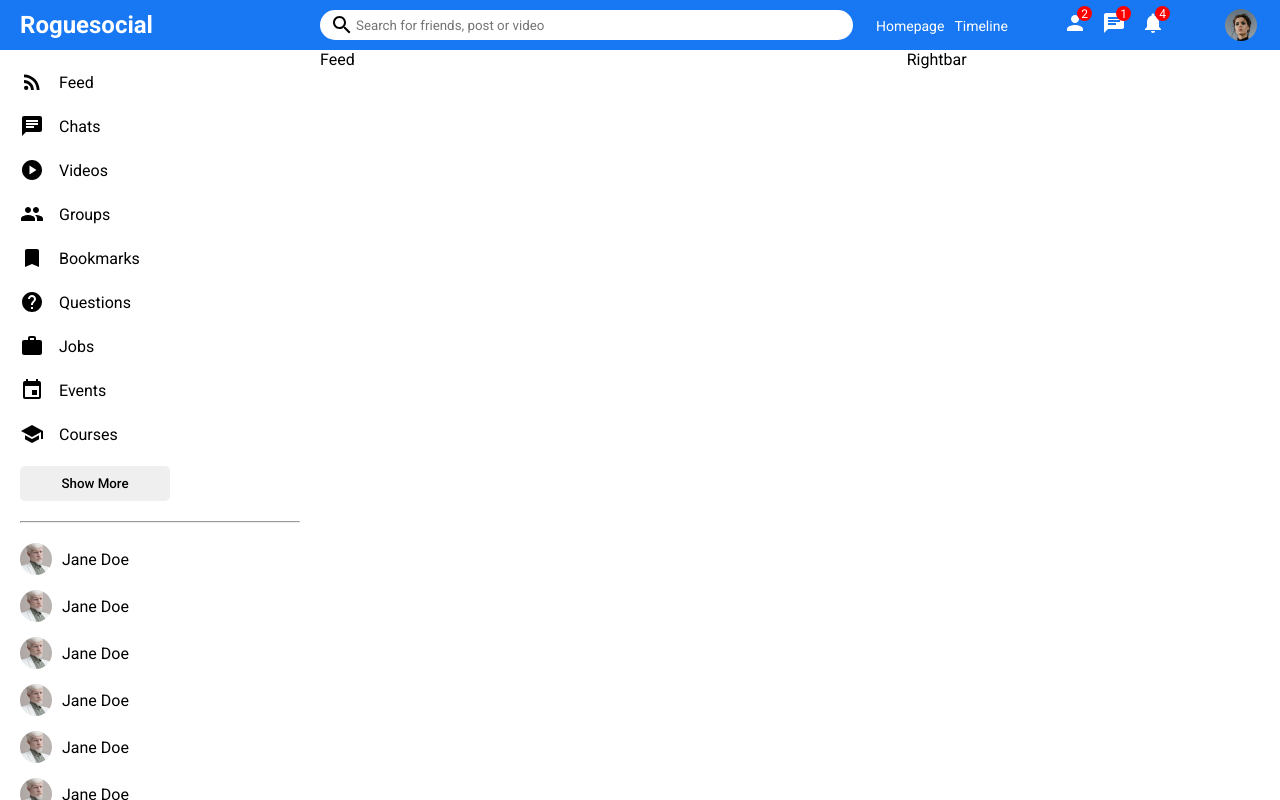
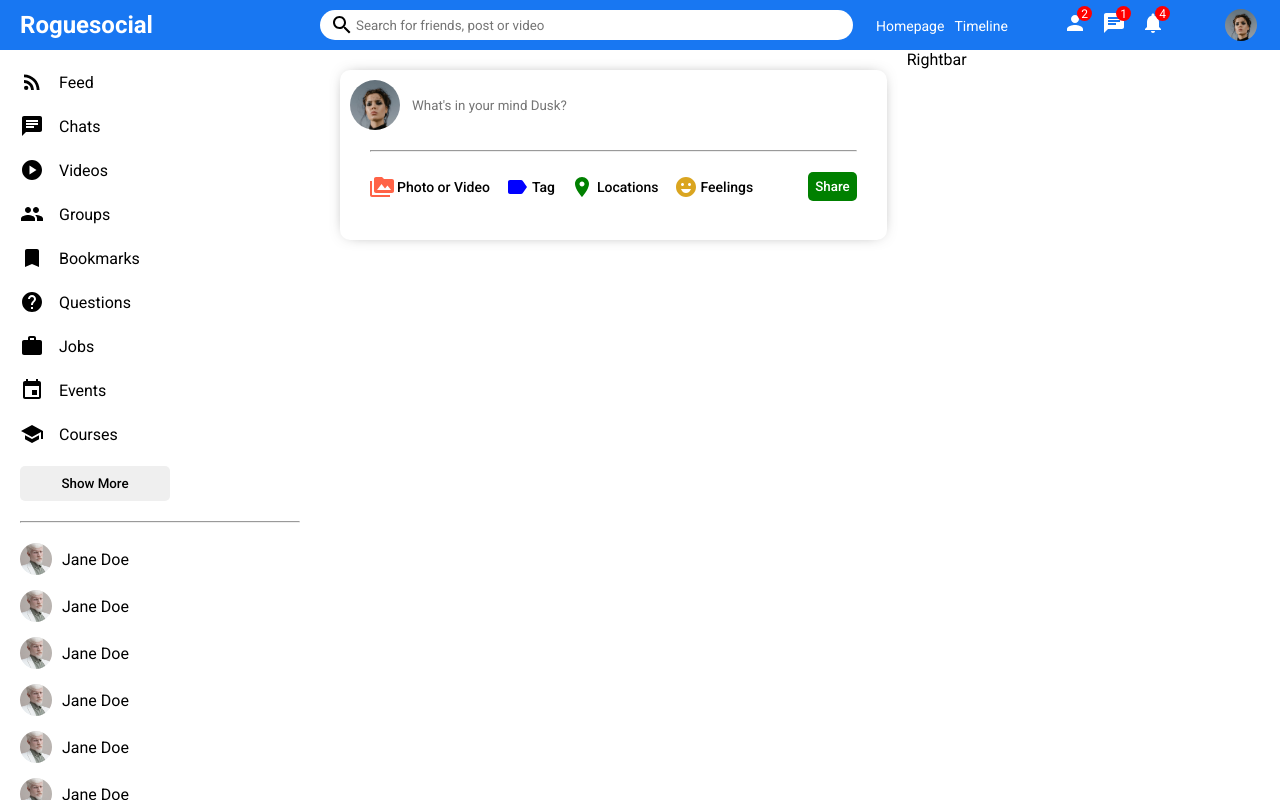
Before and after one commit to sweedalgharshi/social-media, a React (Create React App) app in the folder react-social/: page / in a window 1280 px wide. Built offline with nearby package versions, Linux system fonts and the light colour scheme.

Commit message:
added share components

```diff
--- a/react-social/src/components/feed/Feed.js
+++ b/react-social/src/components/feed/Feed.js
@@ -1,8 +1,16 @@
 import React from "react";
 import "./feed.css";
 
+import Share from "../share/Share";
+
 function Feed() {
-  return <div className="feed">Feed</div>;
+  return (
+    <div className="feed">
+      <div className="feed-wrapper">
+        <Share />
+      </div>
+    </div>
+  );
 }
 
 export default Feed;
--- a/react-social/src/components/feed/feed.css
+++ b/react-social/src/components/feed/feed.css
@@ -1,3 +1,7 @@
 .feed {
   flex: 5.5;
 }
+
+.feed-wrapper {
+  padding: 20px;
+}
--- /dev/null
+++ b/react-social/src/components/share/Share.js
@@ -0,0 +1,42 @@
+import React from "react";
+import "./share.css";
+
+import { PermMedia, Label, Room, EmojiEmotions } from "@mui/icons-material";
+
+function Share() {
+  return (
+    <div className="share">
+      <div className="share-wrapper">
+        <div className="share-top">
+          <img src="/assets/person/1.jpeg" alt="" className="share-img" />
+          <input placeholder="What's in your mind Dusk?" className="share-input" />
+        </div>
+        <hr className="share-hr" />
+        <div className="share-bottom">
+          <div className="share-options">
+            <div className="share-option">
+              <PermMedia htmlColor="tomato" className="share-icon" />
+              <span className="share-option-text">Photo or Video</span>
+            </div>
+            <div className="share-option">
+              <Label htmlColor="blue" className="share-icon" />
+              <span className="share-option-text">Tag</span>
+            </div>
+            <div className="share-option">
+              <Room htmlColor="green" className="share-icon" />
+              <span className="share-option-text">Locations</span>
+            </div>
+            <div className="share-option">
+              <EmojiEmotions htmlColor="goldenrod" className="share-icon" />
+              <span className="share-option-text">Feelings</span>
+            </div>
+          </div>
+
+          <button className="share-btn">Share</button>
+        </div>
+      </div>
+    </div>
+  );
+}
+
+export default Share;
--- /dev/null
+++ b/react-social/src/components/share/share.css
@@ -0,0 +1,76 @@
+.share {
+  width: 100%;
+  height: 170px;
+  border-radius: 10px;
+  -webkit-box-shadow: 0px 0px 16px -8px rgba(0, 0, 0, 0.68);
+  box-shadow: 0px 0px 16px -8px rgba(0, 0, 0, 0.68);
+}
+
+.share-wrapper {
+  padding: 10px;
+}
+
+.share-top {
+  display: flex;
+  align-items: center;
+}
+
+.share-img {
+  width: 50px;
+  height: 50px;
+  border-radius: 50%;
+  object-fit: cover;
+  margin-right: 10px;
+}
+
+.share-input {
+  border: none;
+  width: 80%;
+}
+
+.share-input:focus {
+  outline: none;
+}
+
+.share-hr {
+  margin: 20px;
+}
+
+.share-bottom {
+  display: flex;
+  align-items: center;
+  justify-content: space-between;
+}
+
+.share-options {
+  display: flex;
+  margin-left: 20px;
+}
+
+.share-option {
+  display: flex;
+  align-items: center;
+  margin-right: 15px;
+  cursor: pointer;
+}
+
+.share-icon {
+  font-size: 18px;
+  margin-right: 3px;
+}
+
+.share-option-text {
+  font-size: 14px;
+  font-weight: 500;
+}
+
+.share-btn {
+  border: none;
+  padding: 7px;
+  border-radius: 5px;
+  background-color: green;
+  font-weight: 500;
+  cursor: pointer;
+  margin-right: 20px;
+  color: white;
+}
```
